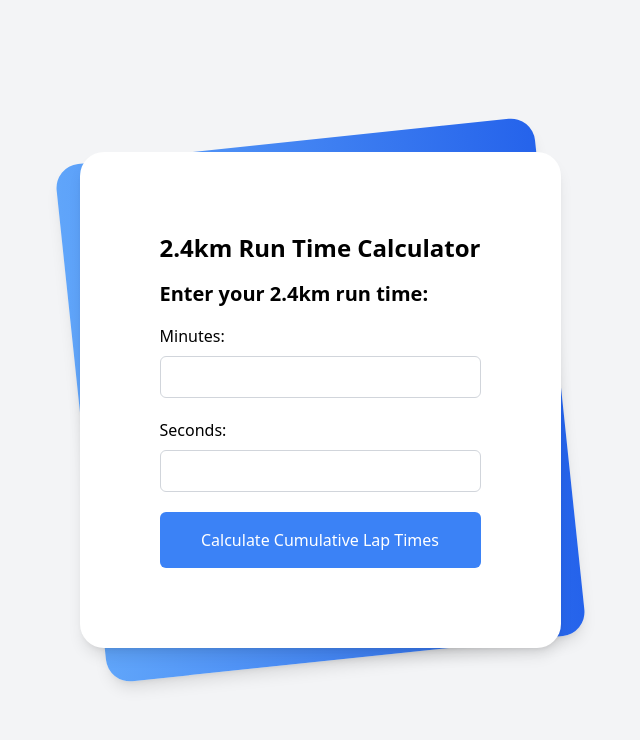
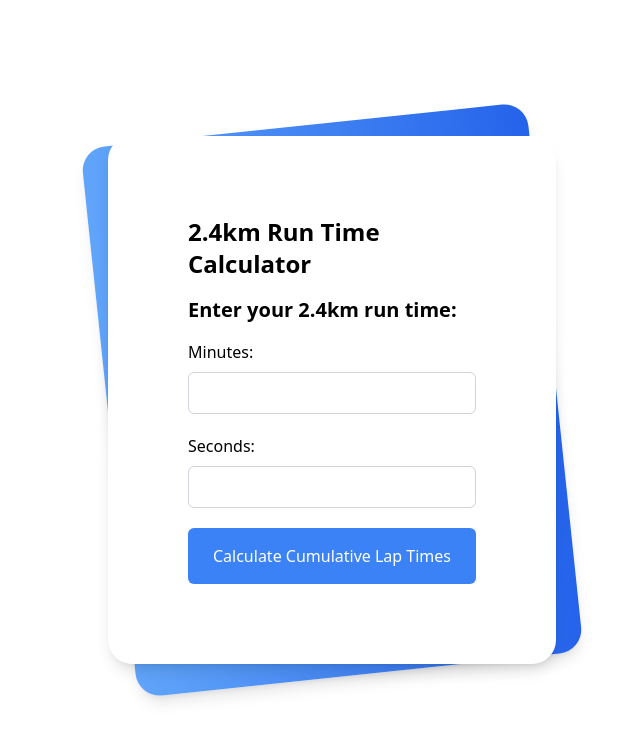
Before and after one commit to danielcwq/ippt-run-calc, a Next.js app: page / in a window 1280 px wide. Shown: the top 740 px of the page, without its empty margins (320-960 px from the left). Built offline with nearby package versions, Linux system fonts and the light colour scheme.

Commit message:
Added some styling changes

```diff
--- a/src/pages/index.js
+++ b/src/pages/index.js
@@ -65,12 +65,12 @@ export default function Home() {
       <Head>
         <title>2.4km Run Time Tracker</title>
         <meta name="description" content="2.4km Run Time Tracker App" />
-        <meta name="viewport" content="width=device-width, initial-scale=1" />
+        <meta name="viewport" content="" />
         <link rel="icon" href="/favicon.ico" />
       </Head>
       <body>
-        <main className="min-h-screen bg-gray-100 py-6 flex flex-col justify-center sm:py-12">
-        <div className="relative py-3 sm:max-w-xl sm:mx-auto">
+        <main className="min-h-screen grid place-items-center md:pl-6">
+          <div className="relative w-full max-w-md py-3">
             <div className="absolute inset-0 bg-gradient-to-r from-blue-400 to-blue-600 shadow-lg transform -skew-y-6 sm:skew-y-0 sm:-rotate-6 sm:rounded-3xl"></div>
             <div className="relative px-4 py-10 bg-white shadow-lg sm:rounded-3xl sm:p-20">
               <h1 className="text-2xl font-bold mb-4">
```
Lines whose indentation alone changed are shown as unchanged.
